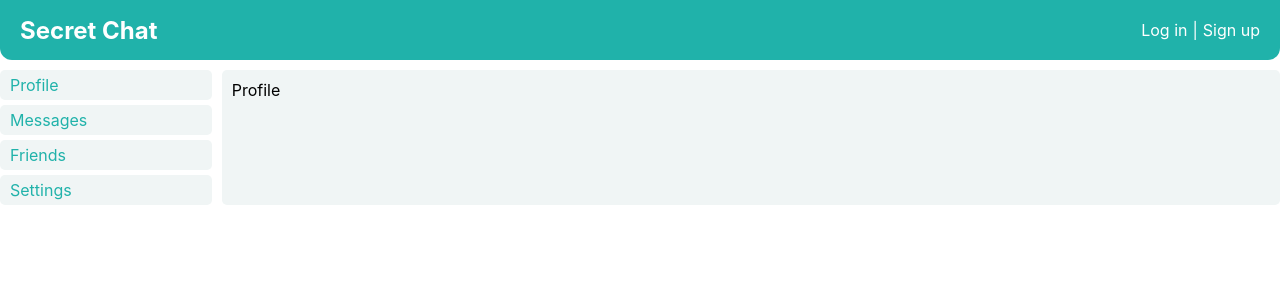
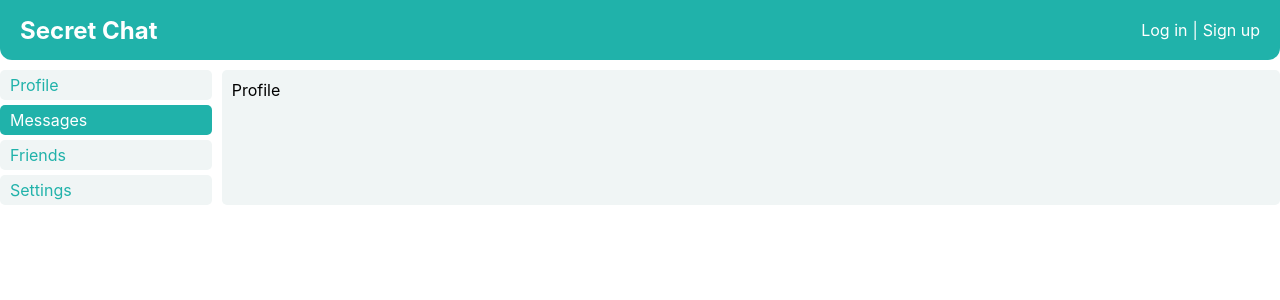
Before and after one commit to tsyhanenkod/react_socialnet, a React (Create React App) app: page / in a window 1280 px wide. Shown: the top 300 px of the page. Built offline with nearby package versions, Linux system fonts and the light colour scheme.

Commit message:
some styles edits

```diff
--- a/src/App.js
+++ b/src/App.js
@@ -1,7 +1,7 @@
 import './App.css';
-import Header from './components/Header'
-import Navbar from './components/Navbar'
-import Profile from './components/Profile'
+import Header from './components/Header/Header'
+import Navbar from './components/Navbar/Navbar'
+import Profile from './components/Profile/Profile'
 
 const App = () => {
     return (
--- a/src/components/Header.jsx
+++ b/src/components/Header/Header.jsx
@@ -3,13 +3,13 @@ import styles from "./Header.module.css";
 const Header = ()=> {
     return (
         <header className={styles.header}>
-            <a href="/" className={styles.logo}>
+            <a href="/public" className={styles.logo}>
                 <h2 className={styles.logo_text}>Secret Chat</h2>
             </a>
             <div className={styles.login_nav}>
-                <a href="/" className={styles.log_button}>Log in</a>
+                <a href="/public" className={styles.log_button}>Log in</a>
                 <p className={styles.between}>|</p>
-                <a href="/" className={styles.log_button}>Sign up</a>
+                <a href="/public" className={styles.log_button}>Sign up</a>
             </div>
         </header>
     )
--- a/src/components/Navbar.jsx
+++ b/src/components/Navbar/Navbar.jsx
@@ -4,16 +4,16 @@ const Navbar = () => {
     return (
         <nav className={styles.navbar}>
             <div className={styles.item}>
-                <a href="/">Profile</a>
+                <a href="/public">Profile</a>
+            </div>
+            <div className={`${styles.item} ${styles.active}`}>
+                <a href="/public">Messages</a>
             </div>
             <div className={styles.item}>
-                <a href="/">Messages</a>
+                <a href="/public">Friends</a>
             </div>
             <div className={styles.item}>
-                <a href="/">Friends</a>
-            </div>
-            <div className={styles.item}>
-                <a href="/">Settings</a>
+                <a href="/public">Settings</a>
             </div>
         </nav>
     )
```
Also changed, not shown: src/components/Header/Header.module.css (renamed from src/components/Header.module.css), src/components/Navbar/Navbar.module.css (renamed from src/components/Navbar.module.css), src/components/Profile/Posts/Post/Post.jsx (added), src/components/Profile/Posts/Post/Post.module.css (added), src/components/Profile/Posts/Posts.jsx (added), src/components/Profile/Posts/Posts.module.css (added), src/components/Profile/Profile.jsx (renamed from src/components/Profile.jsx), src/components/Profile/Profile.module.css (renamed from src/components/Profile.module.css).
